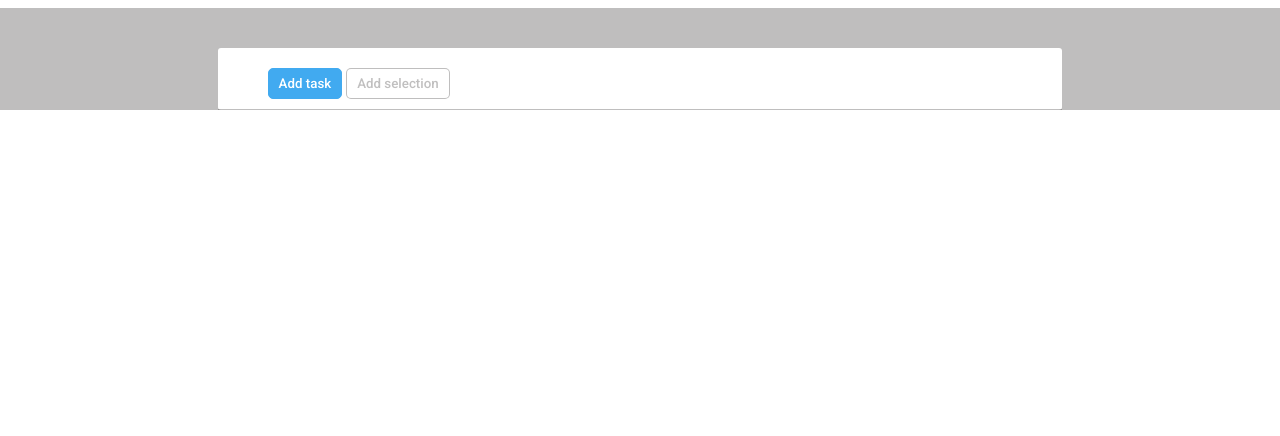
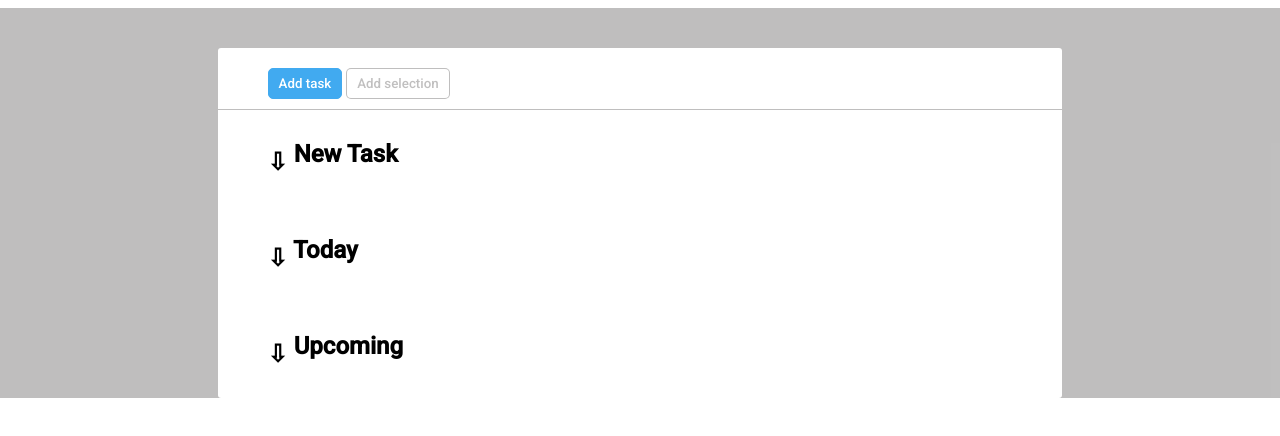
Before and after one commit to valeriobartoletti97/html-css-toboolist, a plain HTML site: page index.html in a window 1280 px wide. Shown: the part 112-548 px from the top of the page. Drawn offline with Linux system fonts and the light colour scheme.

Commit message:
tasks added

```diff
--- a/css/style.css
+++ b/css/style.css
@@ -51,6 +51,18 @@ main{
 .buttons{
     border-bottom: 1px solid #35323250;
     padding-top: 20px;
-    padding-left: 50px;
     padding-bottom: 10px;
 }
+
+section{
+    padding-left: 50px;
+}
+
+.task{
+    padding-top: 30px;
+    padding-bottom: 30px;
+}
+
+.bottom-arrow{
+    vertical-align: -8px;
+}
--- a/index.html
+++ b/index.html
@@ -23,21 +23,30 @@
       <!-- contenitore -->
       <div class="container">
         <!-- bottoni -->
-        <div class="buttons">
+        <section class="buttons">
           <input class="button blue" type="button" value="Add task" />
           <input class="button white" type="button" value="Add selection" />
-        </div>
+        </section>
         <!-- New task -->
-        <section>
-
+        <section class="task">
+            <h2>
+                <span class="bottom-arrow">&#8681;</span>
+                 New Task
+            </h2>
         </section>
         <!-- Today -->
-        <section>
-
+        <section class="task">
+            <h2>
+                <span class="bottom-arrow">&#8681;</span>
+                 Today
+            </h2>
         </section>
         <!-- Upcoming -->
-        <section>
-
+        <section class="task">
+            <h2>
+                <span class="bottom-arrow">&#8681;</span>
+                 Upcoming
+            </h2>
         </section>
       </div>
     </main>
```
